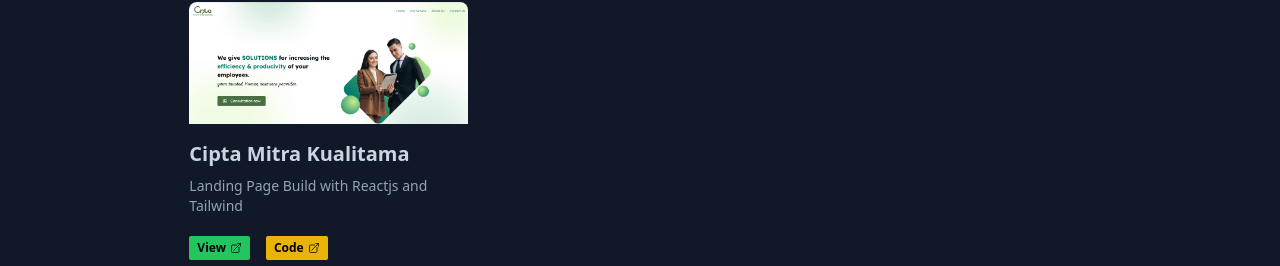
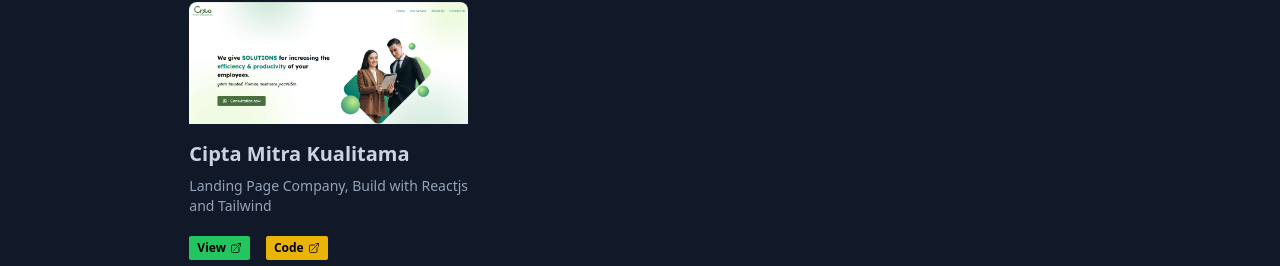
Before and after one commit to elangn/Portfolio2, a React (Vite) app: page / in a window 1280 px wide. Shown: the part 1863-2129 px from the top of the page. Built offline with nearby package versions, Linux system fonts and the light colour scheme.

Commit message:
update porftolio

```diff
--- a/src/components/Portfolio.jsx
+++ b/src/components/Portfolio.jsx
@@ -228,12 +228,12 @@
               Cipta Mitra Kualitama
             </a>
             <p className="text-slate-400 mb-2 text-sm">
-              Landing Page Build with Reactjs and Tailwind
+              Landing Page Company, Build with Reactjs and Tailwind
             </p>
 
             <div className="flex w-full  mt-5">
               <a
-                href="https://cipta-mitra.netlify.app/"
+                href="https://cipta-mitra-kualitama.netlify.app/"
                 className="px-2  bg-green-500 rounded-sm text-xs py-1 flex items-center font-semibold mr-4"
                 target="_blank"
               >
@@ -255,7 +255,7 @@
               </a>
 
               <a
-                href="https://github.com/elangn/Cipta.git"
+                href="https://github.com/elangn/Cipta-Mita-Kualitama.git"
                 className="px-2  bg-yellow-500 rounded-sm text-xs  py-1 flex items-center font-semibold"
                 target="_blank"
               >
```
